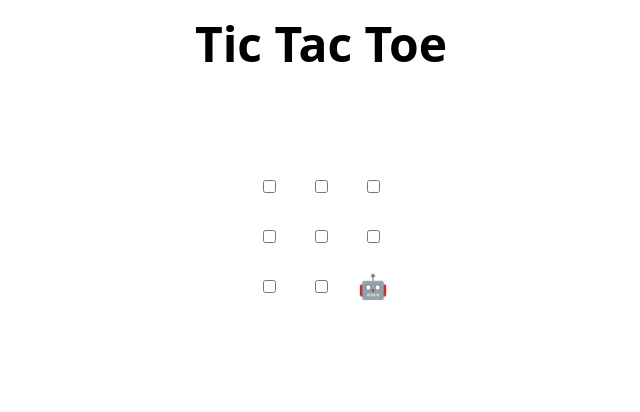
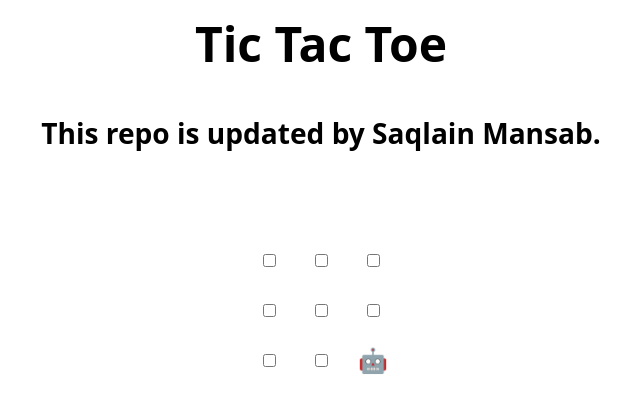
Before and after one commit to saqlainrai/skills-review-pull-requests, a plain HTML site: page index.html in a window 1280 px wide. Shown: the whole page, without its empty margins (319-959 px from the left). Drawn offline with Linux system fonts and the light colour scheme.

Commit message:
Maded a change in index.html

```diff
--- a/index.html
+++ b/index.html
@@ -28,6 +28,7 @@
 </style>
 
 <h1>Tic Tac Toe</h1>
+<h3>This repo is updated by Saqlain Mansab.</h3>
 
 <table>
   <tr>
```
